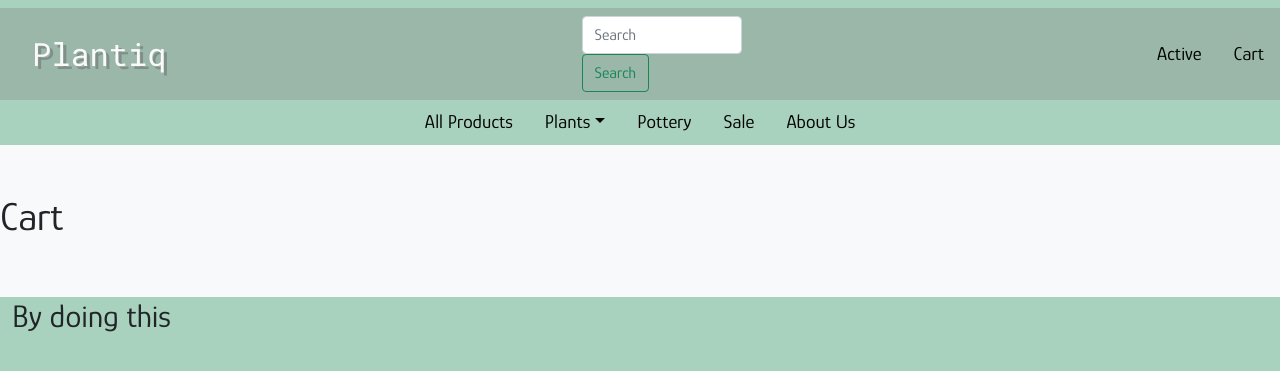
After one commit to hddahdda/plant_ecommerce, a Django app: page /cart/ in a window 1280 px wide. The commit adds this page. Shown: the top 371 px of the page. Run offline with Django 3.2, Linux system fonts and the light colour scheme.

Commit message:
Created cart app

```diff
--- /dev/null
+++ b/cart/templates/cart/cart.html
@@ -0,0 +1,14 @@
+{% extends "base.html" %}
+{% load static %}
+
+{% block page_header %}
+<div class="album py-5 bg-light">
+    <h1>Cart</h1>
+</div>
+{% endblock %}
+
+{% block content %}
+<div class="container-fluid">
+  <h2>By doing this</h2>
+</div>
+{% endblock %}
--- /dev/null
+++ b/cart/urls.py
@@ -0,0 +1,8 @@
+from django.urls import path
+from . import views
+from django.conf import settings
+from django.conf.urls.static import static
+
+urlpatterns = [
+    path('', views.cart, name='cart'),
+] + static(settings.MEDIA_URL, document_root=settings.MEDIA_ROOT)
--- a/cart/views.py
+++ b/cart/views.py
@@ -1,3 +1,7 @@
 from django.shortcuts import render
 
 # Create your views here.
+
+def cart(request):
+
+    return render(request, 'cart/cart.html')
--- a/plant_ecommerce/settings.py
+++ b/plant_ecommerce/settings.py
@@ -42,7 +42,8 @@ INSTALLED_APPS = [
     'allauth.account',
     'allauth.socialaccount',  # Used for social media account access
     'home',
-    'products'
+    'products',
+    'cart',
 ]
 
 MIDDLEWARE = [
--- a/plant_ecommerce/urls.py
+++ b/plant_ecommerce/urls.py
@@ -23,4 +23,5 @@ urlpatterns = [
     path('accounts/', include('allauth.urls')),
     path('', include('home.urls')),
     path('products/', include('products.urls')),
+    path('cart/', include('cart.urls')),
 ] + static(settings.MEDIA_URL, document_root=settings.MEDIA_ROOT)
--- a/templates/base.html
+++ b/templates/base.html
@@ -46,7 +46,7 @@
             <a class="nav-link active" href="#">Active</a>
           </li>
           <li class="nav-item">
-            <a class="nav-link" href="#">Link</a>
+            <a class="nav-link" href="{% url 'cart' %}">Cart</a>
           </li>
          </ul>
     </div>
```
Also changed, not shown: cart/cart.py (added).
